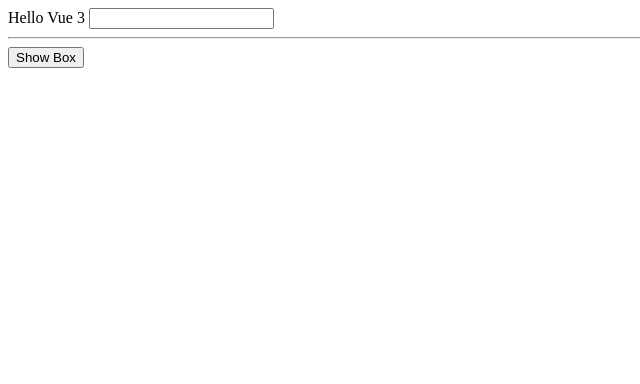
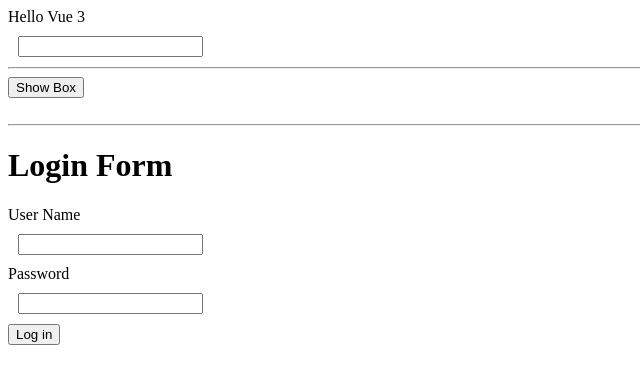
Before and after one commit to JWanyoa/Vue3, a plain HTML site: page index.html in a window 1280 px wide. Shown: the whole page, without its empty margins (0-640 px from the left). Drawn offline with nearby package versions, Linux system fonts and the light colour scheme.

Commit message:
Second commit

```diff
--- a/index.html
+++ b/index.html
@@ -19,11 +19,17 @@
         .box.three{
             background-color: blueviolet;
         }
+
+        input {
+            margin: 10px;
+            display: block;
+        }
     </style>
     <script src="https://unpkg.com/vue@3"></script>
 
     <div id="app">
         {{ message }}
+
 
         <input v-model="name">
         {{ name }}
@@ -33,6 +39,8 @@
         <div v-if="isVisible" class="box">
 
         </div>
+        <hr>
+        <login-form />
     </div>
 
     <script>
@@ -59,6 +67,29 @@
             }
         }
     })
+
+    app.component('login-form', {
+        template: `
+            <form @submit="handleSubmit">
+                <h1>{{title}}</h1>
+                <label>{{ labelName }}</label><input type="text" />
+                <label>{{ labelPassword }}</label><input type="password" />
+                <button>Log in</button>
+            </form>
+        `,
+        data() {
+            return{
+                title: 'Login Form',
+                labelName: 'User Name',
+                labelPassword: 'Password'
+            }
+        },
+        methods: {
+            handleSubmit(){
+                alert('Submitted')
+            }
+        }
+    })
     app.mount('#app')
     </script>
 </body>
```
